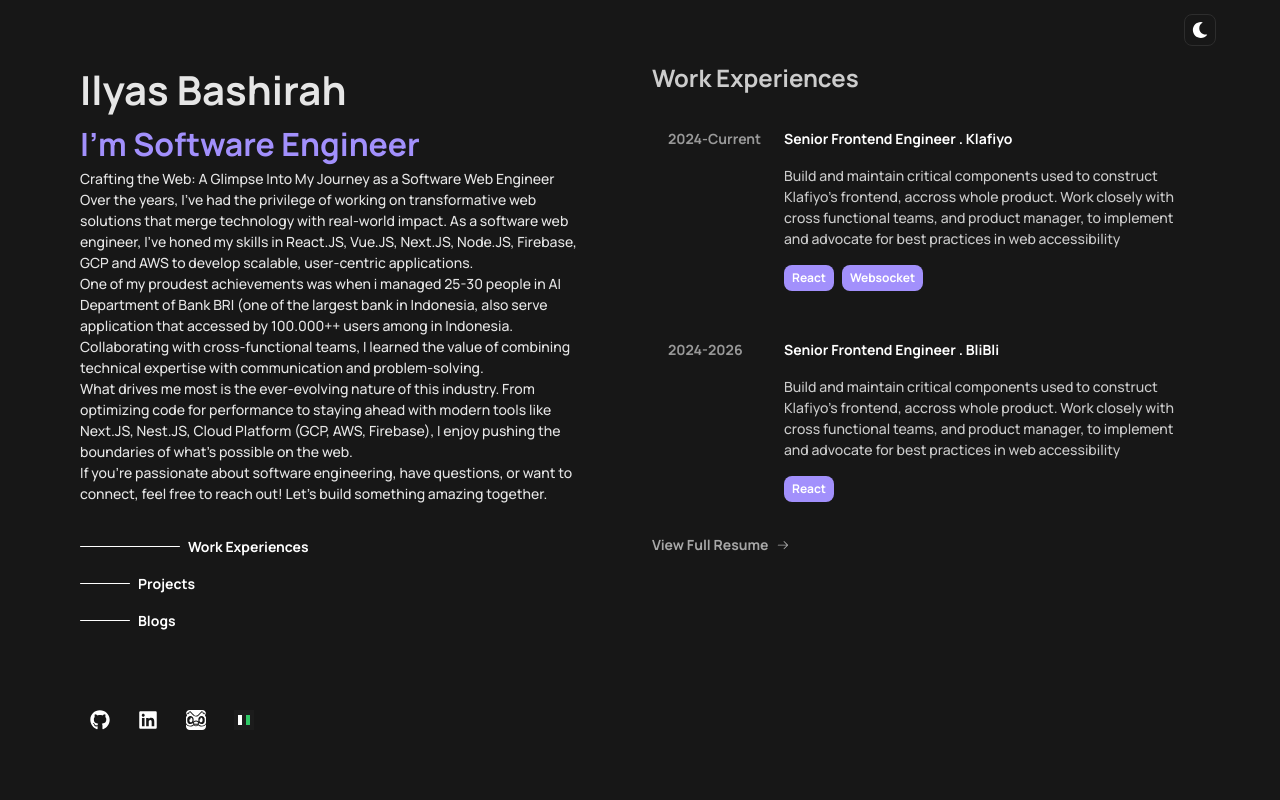
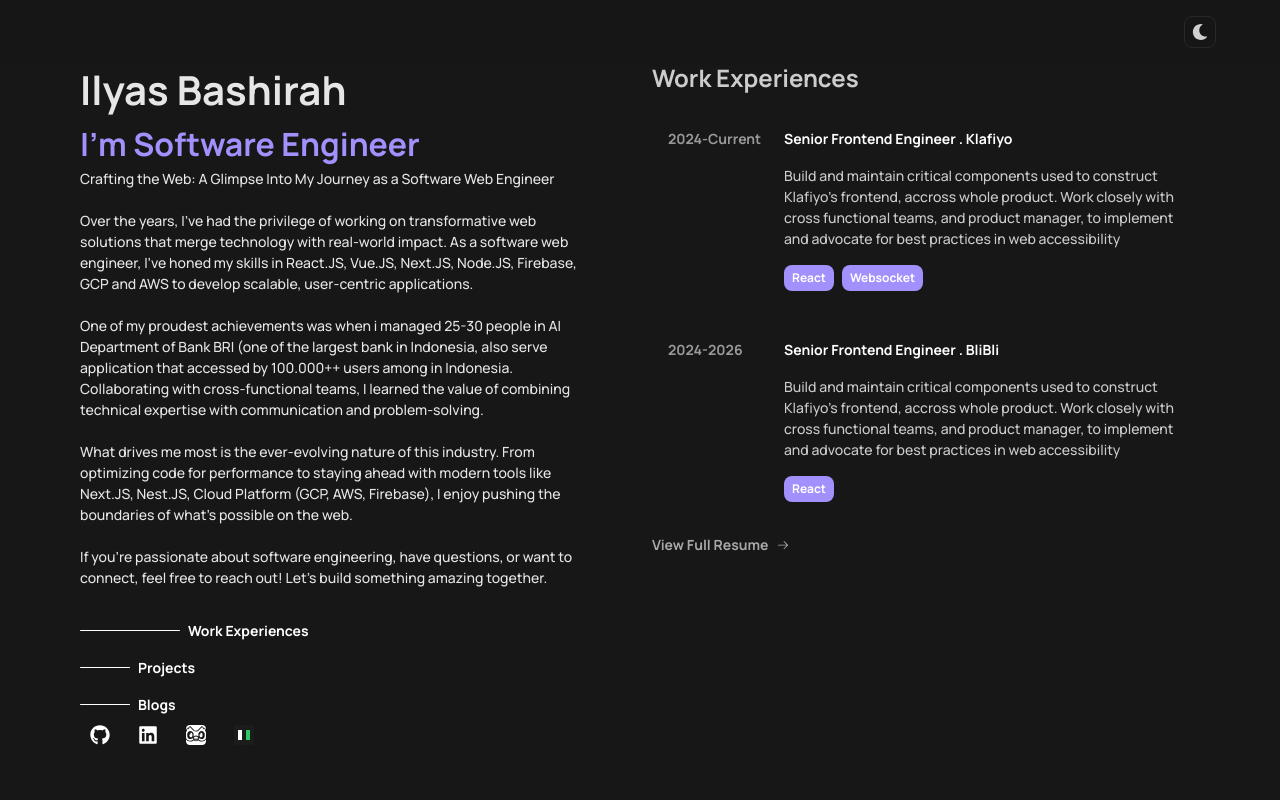
Before and after one commit to milyasbpa/portfolio, a Next.js app: page / in a window 1280 px wide. Shown: the top 800 px of the page. Built offline with nearby package versions, Linux system fonts and the light colour scheme.

Commit message:
fix: add scroll bar indicator

```diff
--- a/src/core/modules/app/fragments/navigation/Navigation.app.tsx
+++ b/src/core/modules/app/fragments/navigation/Navigation.app.tsx
@@ -16,6 +16,26 @@
     }
   }, [darkMode]);
 
+  const [scrollProgress, setScrollProgress] = React.useState<number>(0);
+
+  const handleScroll = () => {
+    const scrollTop =
+      document.documentElement.scrollTop || document.body.scrollTop;
+    const scrollHeight =
+      document.documentElement.scrollHeight -
+      document.documentElement.clientHeight;
+    const progress = (scrollTop / scrollHeight) * 100;
+    setScrollProgress(progress);
+  };
+
+  React.useEffect(() => {
+    window.addEventListener("scroll", handleScroll);
+
+    return () => {
+      window.removeEventListener("scroll", handleScroll);
+    };
+  }, []);
+
   const handleClickThemeMode = () => {
     dispatch({
       type: AppActionEnum.SetThemeData,
@@ -28,16 +48,18 @@
   return (
     <nav
       className={clsx(
-        "flex items-center justify-center",
+        "grid grid-cols-1 place-content-start place-items-start gap-[1rem]",
         "fixed",
         "top-0",
         "z-[20]",
         "w-full",
-        "h-[60px]",
+        "opacity-80",
         "px-[1.5rem] desktop:px-0",
+        "pt-[1rem]",
         "bg-white dark:bg-[#171717]"
       )}
     >
+      <div className={clsx("flex items-center justify-center", "w-full")}>
         <div
           className={clsx("flex items-center justify-end", "w-full max-w-6xl")}
         >
@@ -55,6 +77,12 @@
             {darkMode ? <FaMoon size={16} /> : <FaSun size={16} />}
           </button>
         </div>
+      </div>
+
+      <div
+        className={clsx("bg-purple78", "h-[2px]")}
+        style={{ width: `${scrollProgress}%` }}
+      />
     </nav>
   );
 };
--- a/src/features/home/i18n/locales/en.json
+++ b/src/features/home/i18n/locales/en.json
@@ -2,7 +2,7 @@
   "hero": {
     "title": "Ilyas Bashirah",
     "message": "I'm Software Engineer",
-    "description": "Crafting the Web: A Glimpse Into My Journey as a Software Web Engineer<br/>Over the years, I’ve had the privilege of working on transformative web solutions that merge technology with real-world impact. As a software web engineer, I’ve honed my skills in React.JS, Vue.JS, Next.JS, Node.JS, Firebase, GCP and AWS to develop scalable, user-centric applications.<br/>One of my proudest achievements was when i managed 25-30 people in AI Department of Bank BRI (one of the largest bank in Indonesia, also serve application that accessed by 100.000++ users among in Indonesia. Collaborating with cross-functional teams, I learned the value of combining technical expertise with communication and problem-solving.<br/>What drives me most is the ever-evolving nature of this industry. From optimizing code for performance to staying ahead with modern tools like Next.JS, Nest.JS, Cloud Platform (GCP, AWS, Firebase), I enjoy pushing the boundaries of what’s possible on the web.<br/>If you're passionate about software engineering, have questions, or want to connect, feel free to reach out! Let’s build something amazing together.",
+    "description": "Crafting the Web: A Glimpse Into My Journey as a Software Web Engineer<br/><br/>Over the years, I’ve had the privilege of working on transformative web solutions that merge technology with real-world impact. As a software web engineer, I’ve honed my skills in React.JS, Vue.JS, Next.JS, Node.JS, Firebase, GCP and AWS to develop scalable, user-centric applications.<br/><br/>One of my proudest achievements was when i managed 25-30 people in AI Department of Bank BRI (one of the largest bank in Indonesia, also serve application that accessed by 100.000++ users among in Indonesia. Collaborating with cross-functional teams, I learned the value of combining technical expertise with communication and problem-solving.<br/><br/>What drives me most is the ever-evolving nature of this industry. From optimizing code for performance to staying ahead with modern tools like Next.JS, Nest.JS, Cloud Platform (GCP, AWS, Firebase), I enjoy pushing the boundaries of what’s possible on the web.<br/><br/>If you're passionate about software engineering, have questions, or want to connect, feel free to reach out! Let’s build something amazing together.",
     "menu": {
       "items": [
         {
```
Lines whose indentation alone changed are shown as unchanged.
